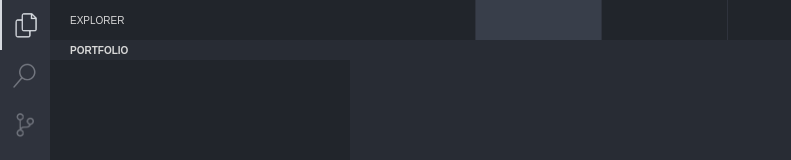
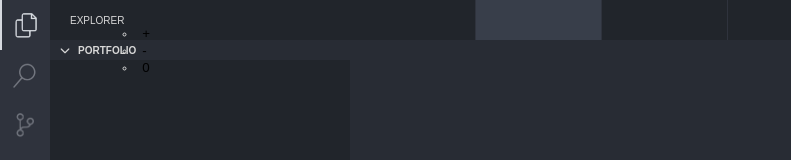
Before and after one commit to AnthonyThomasson/portfolio, a React (Create React App) app in the folder frontend/: page / in a window 1280 px wide. Shown: the top 160 px of the page, without its empty margins (0-791 px from the left). Built offline with nearby package versions, Linux system fonts and the light colour scheme.

Commit message:
- working on file exporer heading

```diff
--- a/frontend/public/index.html
+++ b/frontend/public/index.html
@@ -9,6 +9,7 @@
       name="description"
       content="Web site created using create-react-app"
     />
+    <link type="text/css" rel="stylesheet" href="https://cdnjs.cloudflare.com/ajax/libs/font-awesome/6.1.2/css/all.min.css" />
     <link rel="apple-touch-icon" href="%PUBLIC_URL%/logo192.png" />
     <!--
       manifest.json provides metadata used when your web app is installed on a
--- a/frontend/src/components/side-bar/FileExplorer.tsx
+++ b/frontend/src/components/side-bar/FileExplorer.tsx
@@ -4,7 +4,14 @@ function FileExplorer() {
     <div className="file-explorer">
       <div className="section section-open">
         <div className="section-heading">
-          <span></span>PORTFOLIO
+          <div className="section-title">
+            <span className="chevron fa-solid fa-chevron-down"></span>PORTFOLIO
+          </div>
+          <ul className="sectionButtons">
+            <li><button>+</button></li>
+            <li><button>-</button></li>
+            <li><button>0</button></li>
+          </ul>
         </div>
         <div className="section-content">
         </div>
--- a/frontend/src/styles/App.css
+++ b/frontend/src/styles/App.css
@@ -103,13 +103,15 @@ body {
 .section.section-open {
   flex: 1;
 }
-
+.chevron {
+  padding-right: 8px;
+}
 .section-heading {
   background-color: #282c34;
   color: #d8d8d8;
   font-size: x-small;
   height: 20px;
-  padding-left: 20px;
+  padding-left: 10px;
   font-weight: bold;
   display: flex;
   align-items: center;
```
